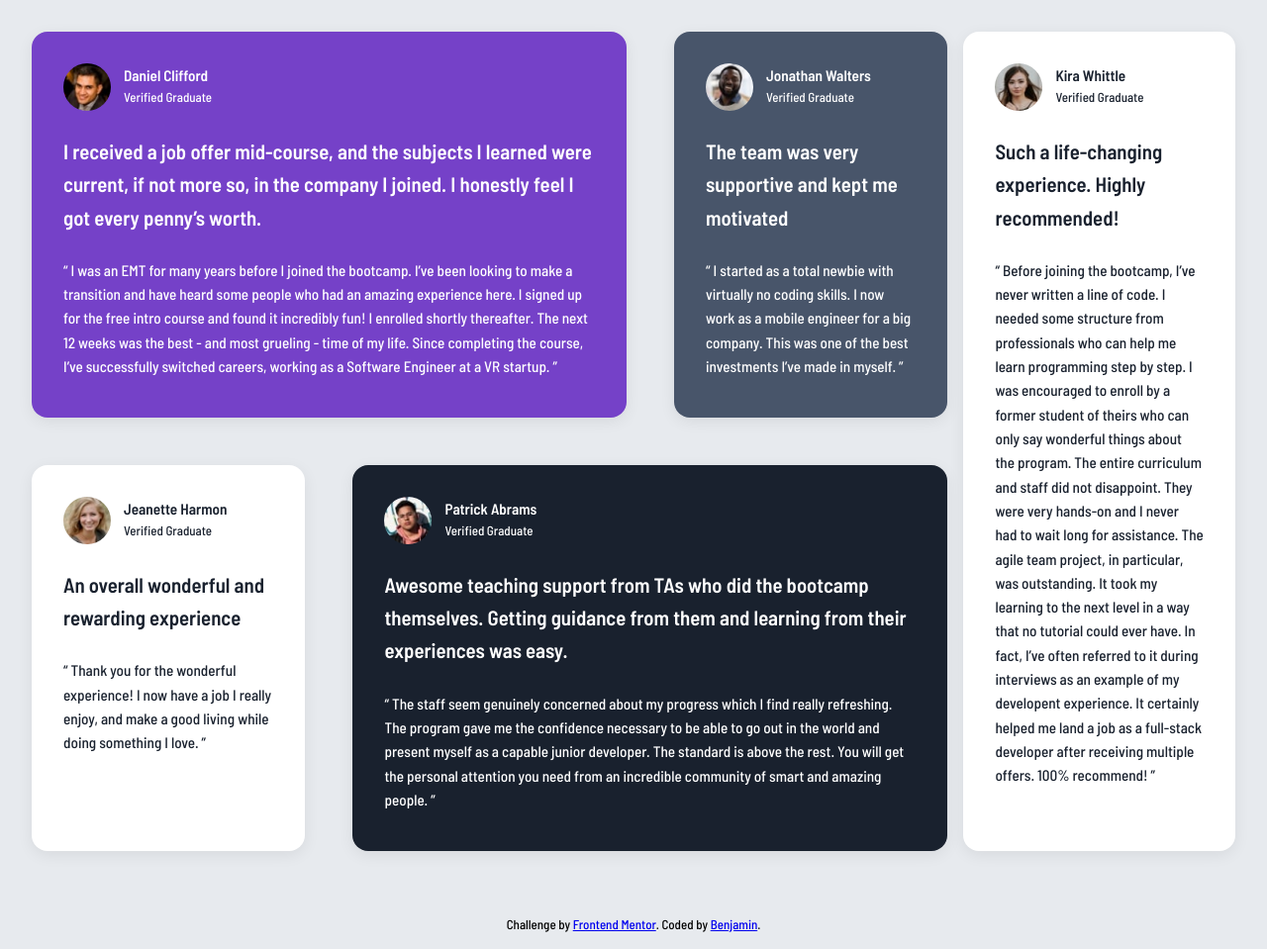
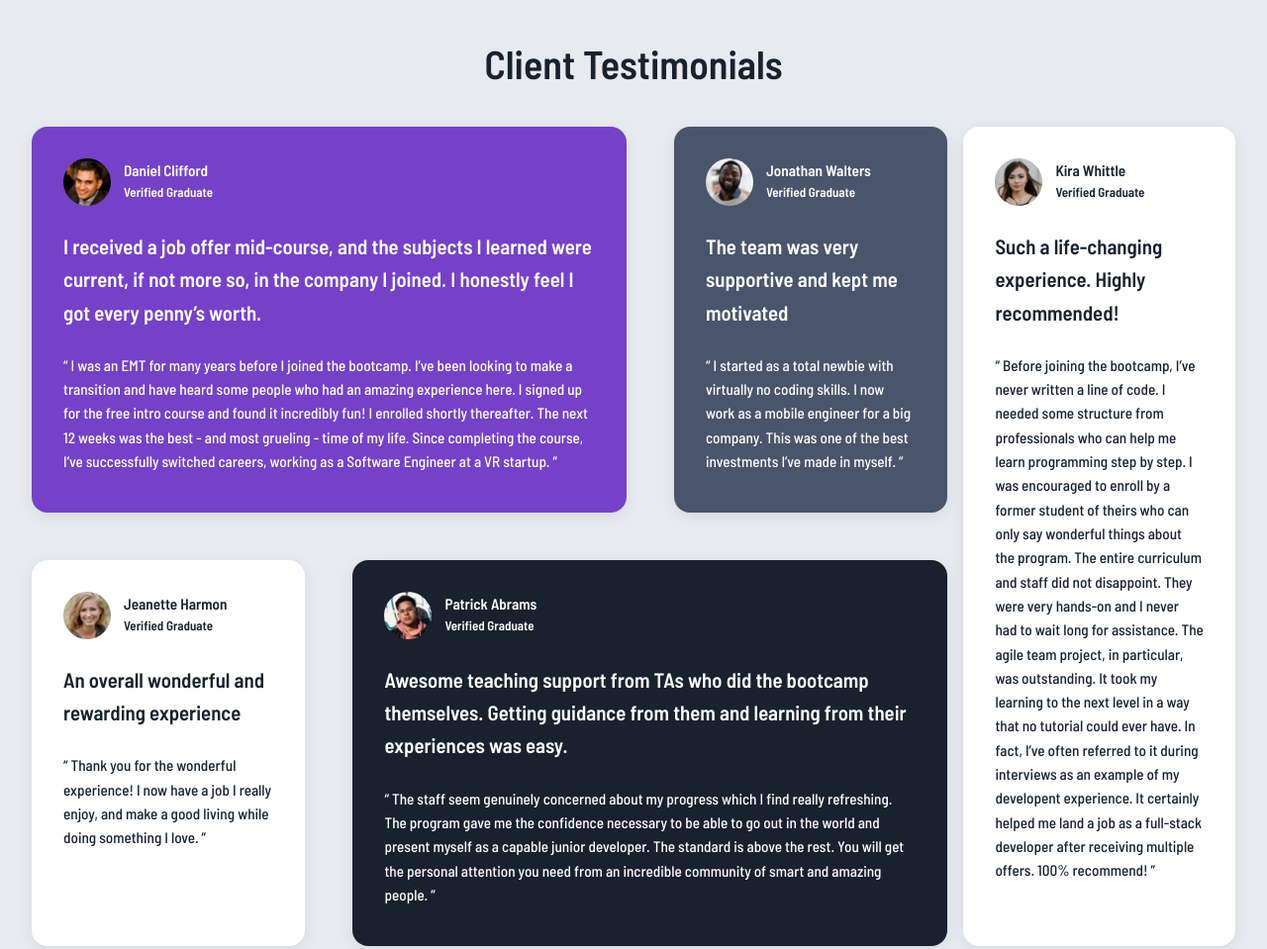
Before and after one commit to Bensolve/testimonials-grid-section-main, a plain HTML site: page index.html in a window 1280 px wide. Shown: the top 959 px of the page at 99% size. Drawn offline with Linux system fonts and the light colour scheme.

Commit message:
fixed errors

```diff
--- a/index.html
+++ b/index.html
@@ -23,9 +23,12 @@
 
   <body>
     <main class="container">
+
+        <h1>Client Testimonials</h1>
+
       <section aria-label="Testimonials">
         <div class="testimonials-group">
-          <article  class=" article-daniel">
+          <article class="article-daniel">
             <header>
               <img
                 src="images/image-daniel.jpg"
@@ -64,7 +67,9 @@
                 <p>Verified Graduate</p>
               </div>
             </header>
-            <p class="article-description">The team was very supportive and kept me motivated</p>
+            <p class="article-description">
+              The team was very supportive and kept me motivated
+            </p>
             <blockquote>
               “ I started as a total newbie with virtually no coding skills. I
               now work as a mobile engineer for a big company. This was one of
@@ -83,7 +88,9 @@
                 <p>Verified Graduate</p>
               </div>
             </header>
-            <p class="article-description">An overall wonderful and rewarding experience</p>
+            <p class="article-description">
+              An overall wonderful and rewarding experience
+            </p>
             <blockquote>
               “ Thank you for the wonderful experience! I now have a job I
               really enjoy, and make a good living while doing something I love.
@@ -119,7 +126,6 @@
         </div>
         <div class="testimonial-single">
           <article class="article-kira">
-
             <header>
               <img
                 src="images/image-kira.jpg"
@@ -131,7 +137,9 @@
                 <p>Verified Graduate</p>
               </div>
             </header>
-            <p class="article-description">Such a life-changing experience. Highly recommended!</p>
+            <p class="article-description">
+              Such a life-changing experience. Highly recommended!
+            </p>
             <blockquote>
               “ Before joining the bootcamp, I’ve never written a line of code.
               I needed some structure from professionals who can help me learn
--- a/style.css
+++ b/style.css
@@ -39,10 +39,18 @@ body {
 
 .container {
     padding: 2rem;
-    max-width: 1440px;
+    max-width: 90rem;
     margin: 0 auto;
 }
 
+
+h1 {
+    font-size: 2.5rem;
+    font-weight: var(--font-weight-600);
+    color: var(--dark-blue);
+    text-align: center;
+    margin-bottom: 2rem;
+}
 
 article {
 
@@ -96,7 +104,7 @@ header {
 }
 
 .profile-details {
-    font-weight: --var(--font-weight-600);
+    font-weight: var(--font-weight-600);
 }
 
 h2 {
@@ -125,20 +133,20 @@ blockquote {
 
 }
 
-.attribution{
+.attribution {
     text-align: center;
 }
 
-@media (min-width: 700px) {
+@media (min-width: 43.75em) {
 
     section {
         display: grid;
         grid-template-columns: 3fr .89fr;
-       /* grid-template-rows: auto auto; */
-        gap: 1rem ;
+        /* grid-template-rows: auto auto; */
+        gap: 1rem;
     }
 
-    .testimonials-group{
+    .testimonials-group {
         display: grid;
         grid-template-columns: 1fr 1fr 1fr;
 
@@ -149,17 +157,17 @@ blockquote {
 
 
     } */
-    article{
+    article {
         margin-bottom: 0;
 
     }
 
-    .article-daniel{
+    .article-daniel {
         grid-column: 1/3;
     }
 
 
-    .article-patrick{
+    .article-patrick {
         grid-column: 2/4;
     }
 
```
